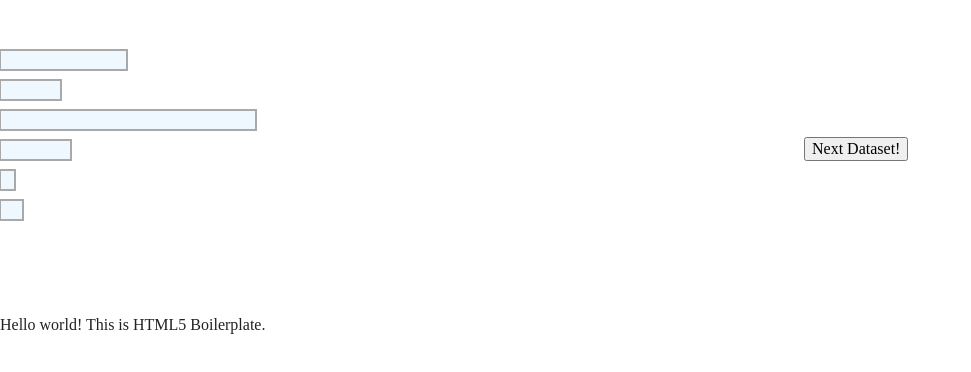
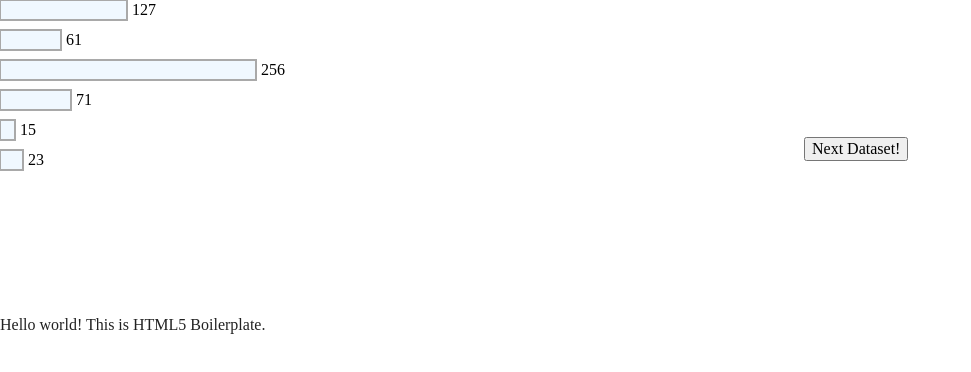
Before and after one commit to JingHuangSu1996/D3-Practice, a website built with Parcel: page index.html in a window 1280 px wide. Shown: the whole page, without its empty margins (0-971 px from the left). Built offline with nearby package versions, Linux system fonts and the light colour scheme.

Commit message:
feature: d3 grouping

```diff
--- a/index.html
+++ b/index.html
@@ -32,16 +32,7 @@
   </head>
 
   <body>
-    <svg height="300" width="800">
-      <rect
-        id="bar1"
-        class="bars"
-        x="0"
-        y="10"
-        height="10"
-        width="50"
-      ></rect>
-    </svg>
+    <svg height="300" width="800"></svg>
     <button id="next">Next Dataset!</button>
 
     <!-- Add your site or application content here -->
--- a/js/main.js
+++ b/js/main.js
@@ -1,3 +1,19 @@
+/**
+ * Groupings: Handling Nested Elements
+ *
+ * In many cases we want to apply data not directly to low-level SVG elements
+ * but instead use a hierachy of elements. For the bar chart, for example
+ * we might want to add a label showing the actual value, there are two
+ * approaches to doing this.
+ *
+ * 1. Laying out the numbers and the bars independently so that they match up.
+ * 2. Using a group element to define the commonalities between the bars and the number.
+ *
+ * The latter is the better approach, as we only have to define the
+ * common aspects of the group once, This might not make much of
+ * difference for labels and bars, but we could also add tick marks
+ * on the bar charts, an overlay for highlights
+ */
 const d3 = require('d3');
 const DEFAULT_DATA = [127, 61, 256, 71, 15, 23];
 
@@ -5,24 +21,34 @@ var result;
 
 let execute = (myData = DEFAULT_DATA) => {
   let svg = d3.select('svg');
-  // binding data using d3
-  let bars = svg.selectAll('.bars').data(myData);
+  let barHeight = 30;
 
-  // how do we handle new elements?
-  // we start with transparent gray bars of width 0
-  let newBars = bars
+  let barGroups = svg.selectAll('.barGroup').data(myData);
+
+  /**
+   * ==================================
+   *             Initialize
+   * ==================================
+   */
+
+  // append new g element for each data point
+  let barGroupsEnter = barGroups
     .enter()
+    .append('g')
+    .classed('barGroup', true);
+
+  // appending and initializing the rects
+  barGroupsEnter
     .append('rect')
-    .attr('x', 0)
-    .attr('y', (_, i) => i * 30 + 50)
     .attr('width', 0)
     .attr('height', 20)
-    .style('opacity', 0)
-    .classed('bars', true);
+    .style('fill', 'gray');
 
-  // how do we handle things that are removed?
-  // we increase opacity
-  bars
+  // appending empty text elements
+  barGroupsEnter.append('text');
+
+  // taking care of removeing element
+  barGroups
     .exit()
     .style('opacity', 1)
     .transition()
@@ -30,24 +56,33 @@ let execute = (myData = DEFAULT_DATA) => {
     .style('opacity', 0)
     .remove();
 
-  console.log(newBars, bars);
+  // merge selections
+  barGroups = barGroups.merge(barGroupsEnter);
 
-  // we merge the new bars with existing one
-  bars = newBars.merge(bars);
+  // ==== takeing care of update ====
+  barGroups.attr(
+    'transform',
+    (_, i) => `translate(0, ${i * barHeight})`
+  );
 
-  console.log('----> after', bars);
-
-  // how do we handle updates?
-  // we transition towards a blue opaque bar with a data driven width
-  bars
+  barGroups
+    .select('rect')
     .transition()
     .duration(3000)
-    .attr('x', 0)
-    .attr('y', (_, i) => i * 30 + 50)
     .attr('width', d => d)
-    .attr('height', 20)
     .style('fill', 'aliceblue')
-    .style('opacity', 1);
+    .attr('opacity', 1);
+
+  barGroups
+    .select('text')
+    .attr('transform', d => `translate(${d + 5}, 0)`)
+    .text(d => d)
+    .attr('dy', barHeight / 2)
+    .attr('opacity', 0)
+    .transition()
+    .delay(2000)
+    .duration(1000)
+    .attr('opacity', 1);
 };
 
 d3.select('#next').on('click', () =>
```
